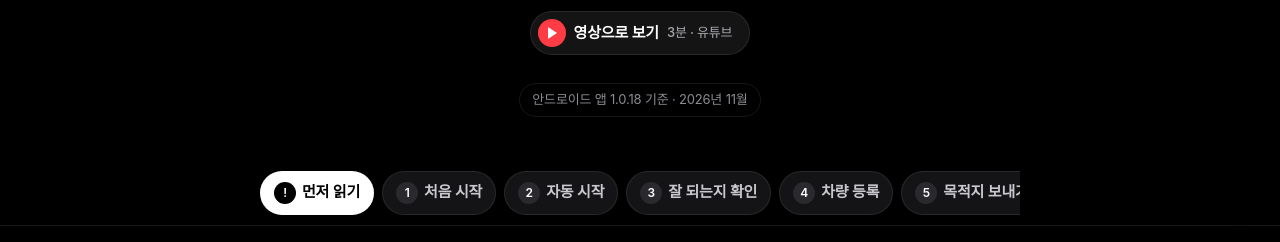
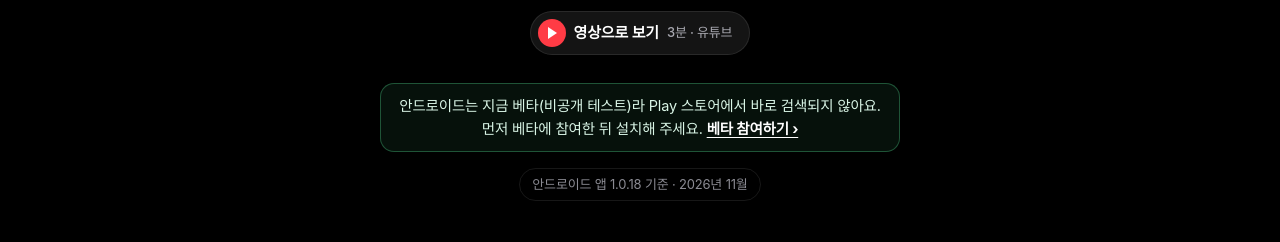
Before and after one commit to roadsentry/roadsentry.github.io, a plain HTML site: page android.html in a window 1280 px wide. Shown: the part 493-735 px from the top of the page. Drawn offline with Linux system fonts and the light colour scheme; a web font is replaced by a local one.

Commit message:
안드로이드 설명서: 맨 위에 베타 참여 안내와 '베타 참여하기' 링크
Co-Authored-By: Claude Opus 5.5 <noreply@anthropic.com>

```diff
--- a/android.html
+++ b/android.html
@@ -272,6 +272,8 @@ h1,h2,h3,h4,summary{text-wrap:balance} p,li{text-wrap:pretty}
 .g-hero .lead{color:#c8c8ce;font-size:clamp(16px,1.6vw,18px);margin:0 0 14px}
 .g-hero .g-video{display:inline-flex;align-items:center;gap:8px;min-height:44px;padding:0 18px 0 8px;margin:0 0 16px;border-radius:999px;background:rgba(255,255,255,.08);box-shadow:inset 0 0 0 1px var(--line);color:#fff;font-size:15px;font-weight:600;text-decoration:none}
 .g-hero .g-video:hover{background:rgba(255,255,255,.14)}
+.g-hero .g-beta{max-width:520px;margin:0 auto 16px;padding:12px 16px;border-radius:14px;background:rgba(79,209,139,.08);box-shadow:inset 0 0 0 1px rgba(79,209,139,.35);font-size:14.5px;line-height:1.55;color:#d9f5e6;word-break:keep-all}
+.g-hero .g-beta a{display:inline-block;margin-left:4px;font-weight:700;color:#fff;text-decoration:underline;text-underline-offset:3px}
 .g-hero .g-video i{display:inline-grid;place-items:center;width:28px;height:28px;border-radius:50%;background:#ff3b45;font-style:normal}
 .g-hero .g-video i::before{content:"";margin-left:2px;border-left:9px solid #fff;border-top:6px solid transparent;border-bottom:6px solid transparent}
 .g-hero .g-video small{color:#a8a8b0;font-size:13px;font-weight:500}
@@ -340,6 +342,7 @@ figcaption{color:var(--muted)}
     <h1>그림으로 보는<br>로드센트리 사용법</h1>
     <p class="lead">안드로이드 휴대폰용이에요. 실제 화면을 보면서 그대로 따라 하면 돼요.<br>처음 설치부터 첫 출발 준비까지 금방 끝나요.</p>
     <p><a class="g-video" href="https://youtu.be/Ywye1-i3An0" target="_blank" rel="noopener"><i aria-hidden="true"></i>영상으로 보기 <small>3분 · 유튜브</small></a></p>
+    <p class="g-beta">안드로이드는 지금 베타(비공개 테스트)라 Play 스토어에서 바로 검색되지 않아요. 먼저 베타에 참여한 뒤 설치해 주세요.<a href="beta.html">베타 참여하기 ›</a></p>
     <p class="ver">안드로이드 앱 1.0.18 기준 · 2026년 11월</p>
   </div>
 </section>
```
